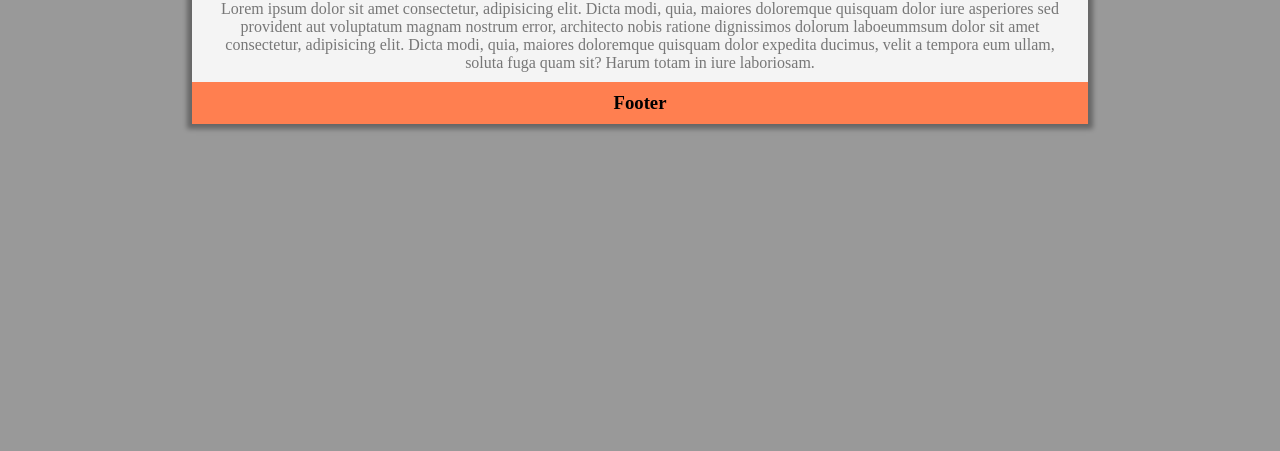
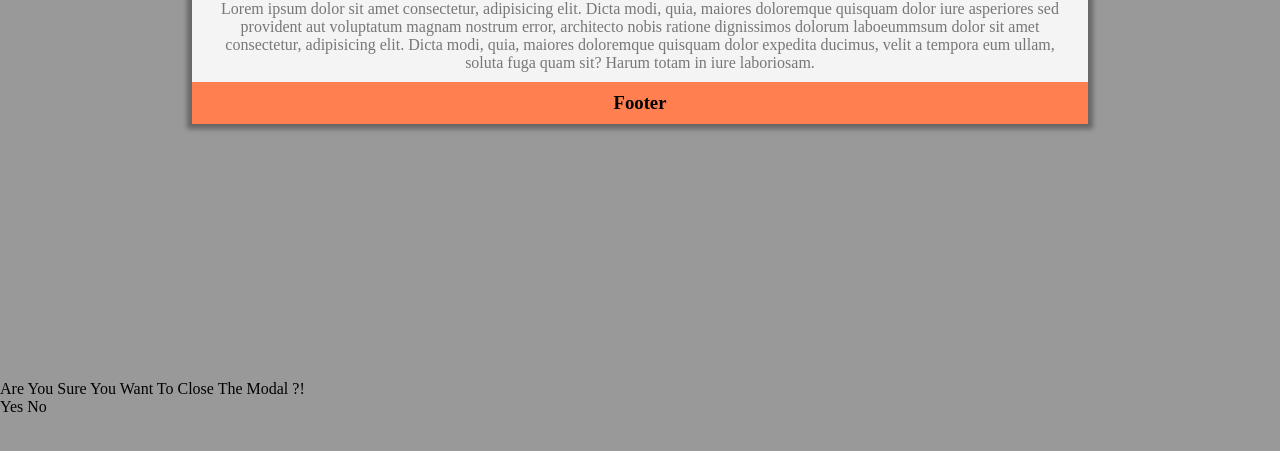
Before and after one commit to Mandela95/Modal, a plain HTML site: page index.html in a window 1280 px wide. Both pictures are taken after a click on the button "Show Modal". Shown: the part 313-764 px from the top of the page. Drawn offline with Linux system fonts and the light colour scheme.

Commit message:
Update index.html

```diff
--- a/index.html
+++ b/index.html
@@ -14,6 +14,7 @@
   <button id="showModalBtn" class="button">Show Modal</button>
 
   <div id="modal-container" class="modal">
+
     <div class="modal-content">
       <div class="modal-header">
         <span class="close-btn">&times;</span>
@@ -31,6 +32,11 @@
         <h3 class="footer">Footer</h3>
       </div>
     </div>
+    <div class="close-modal-btn">
+      <p class="close-content">Are You Sure You Want To Close The Modal ?!</p>
+      <span class="yes">Yes</span>
+      <span class="no">No</span>
+    </div>
 
   </div>
 
```
